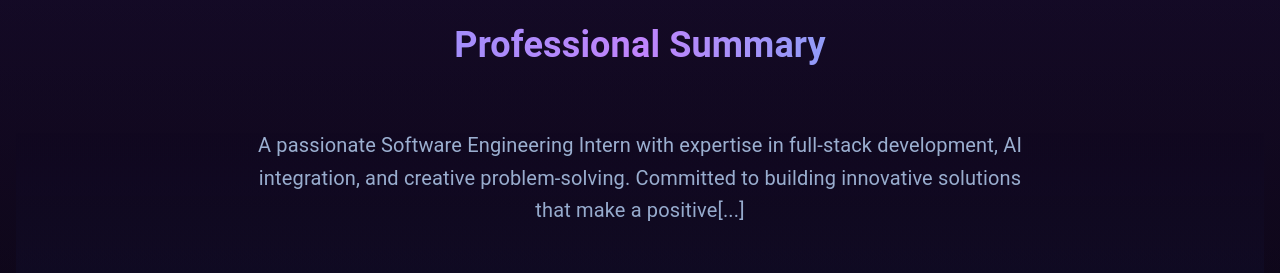
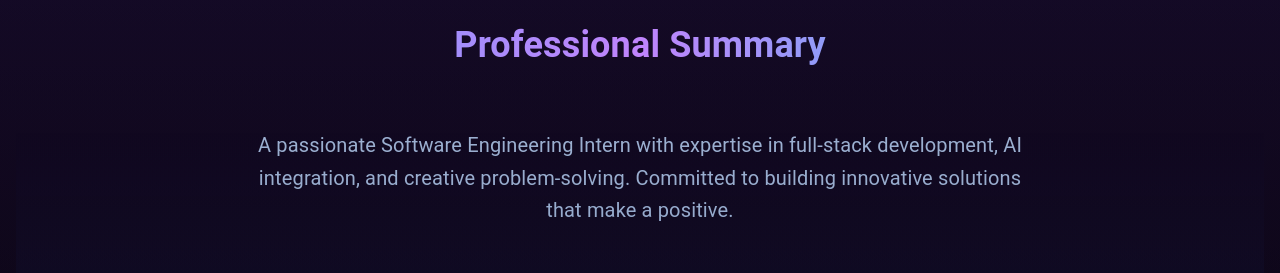
Before and after one commit to mk1shan/myweb, a React (Create React App) app: page / in a window 1280 px wide. Shown: the part 1220-1493 px from the top of the page. Built offline with nearby package versions, Linux system fonts and the light colour scheme.

Commit message:
Update Home.js

```diff
--- a/src/components/Home.js
+++ b/src/components/Home.js
@@ -105,7 +105,7 @@ const ProfessionalSummary = () => {
         animate={{ opacity: 1, y: 0 }}
         className="text-xl text-blue-200/80 leading-relaxed max-w-3xl mx-auto text-center mb-12"
       >
-        A passionate Software Engineering Intern with expertise in full-stack development, AI integration, and creative problem-solving. Committed to building innovative solutions that make a positive[...]
+        A passionate Software Engineering Intern with expertise in full-stack development, AI integration, and creative problem-solving. Committed to building innovative solutions that make a positive.
       </motion.p>
 
       <div className="grid grid-cols-1 md:grid-cols-3 gap-8">
```
